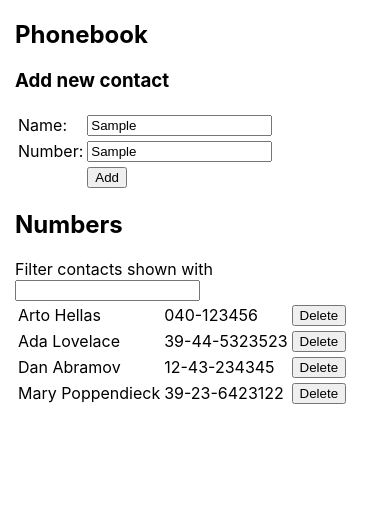
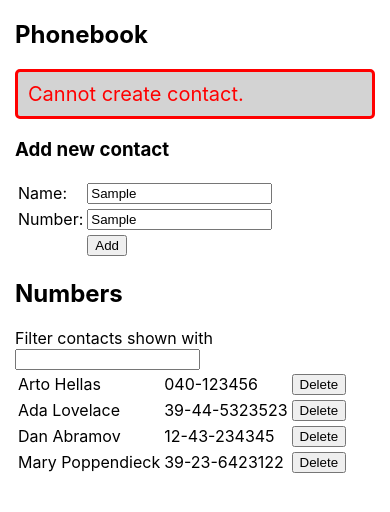
Before and after one commit to KrrisH-13/fullstack_2020, a React (Create React App) app in the folder part2/phonebook/: page / in a window 390 px wide. Both pictures are taken after typing "Sample", "Sample" into the empty fields and a click on the button "Add". Shown: the top 512 px of the page. Built offline with nearby package versions, Linux system fonts and the light colour scheme; no server answers; data requests are answered from the project's data file.

Commit message:
Solutions of part 2- (Phonebook) * 2.19 step 11     Added Notification component to handle notifications for successful operations and errors.

```diff
--- a/part2/phonebook/src/App.css
+++ b/part2/phonebook/src/App.css
@@ -1,3 +1,38 @@
 .App {
   text-align: center;
 }
+
+.positiveAlert{
+  color: green;
+  background: lightgrey;
+  font-size: 20px;
+  border-style: solid;
+  border-color: green;
+  border-radius: 5px;
+  padding: 10px;
+  margin-bottom: 10px;
+}
+
+
+.negativeAlert{
+  color: red;
+  background: lightgrey;
+  font-size: 20px;
+  border-style: solid;
+  border-color: red;
+  border-radius: 5px;
+  padding: 10px;
+  margin-bottom: 10px;
+}
+
+
+.neutralAlert{
+  color: darkblue;
+  background: lightgrey;
+  font-size: 20px;
+  border-style: solid;
+  border-color: darkblue;
+  border-radius: 5px;
+  padding: 10px;
+  margin-bottom: 10px;
+}
--- a/part2/phonebook/src/App.js
+++ b/part2/phonebook/src/App.js
@@ -3,7 +3,8 @@ import ContactFilter from './components/ContactFilter'
 import NewContactForm from './components/NewContactForm'
 import ContactList from './components/ContactList'
 import phonebookService from './services/phonebook'
-
+import Notification from './components/Notification'
+import  './App.css'
 
 const App = () => {
   const [ persons, setPersons ] = useState([]);
@@ -12,7 +13,13 @@ const App = () => {
   const [ newName, setNewName ] = useState('');
   const [ newNumber, setNewNumber] = useState('');
   const [ searchPhrase, setSearchPhrase] = useState('');
+  const [notificationCode, setNotificationCode] = useState(-1);
+  const [notificationMsg, setNotificationMsg] = useState('');
 
+  // Notifications display time in seconds.
+  const notificationDisplayDuration = 3;
+
+  // load contacts from API on load
   useEffect(() =>{
     phonebookService
       .getAll()
@@ -21,8 +28,9 @@ const App = () => {
         setPersons(data);
       })
       .catch(error =>{
-        console.log('Error in HTTP request'+error)
-        alert('cannot contact server.')
+        console.log(error);
+        setNotificationCode(2);
+        setNotificationMsg('Cannot contact server. Refresh page to try again.');
     });
   },[])
 
@@ -38,7 +46,6 @@ const App = () => {
 
   //Function to filter names by search query.
   const filterContacts = (phonebook,query) => {
-    // console.log(query);
     setPersons(phonebook.filter(person => person.name.toLowerCase().includes(query.toLowerCase())));
   }
 
@@ -51,6 +58,15 @@ const App = () => {
     //Filter according to the search query
     filterContacts(updatedPhonebook, searchPhrase);
 
+  }
+
+  const displayNotification = (code, message)=>{
+    setNotificationCode(code);
+    setNotificationMsg(message);
+    setTimeout(() => {
+      setNotificationCode(-1);
+      setNotificationMsg('');
+    }, notificationDisplayDuration*1000);
   }
 
 
@@ -66,10 +82,10 @@ const App = () => {
           .updateContact(updatedContact)
           .then((createdContact) =>{
             refreshPhonebook(allContacts.map((contact)=>contact.id!==createdContact.id?contact:createdContact));
+            displayNotification(1,`Contact details for ${createdContact.name} updated successfully.`)
           })
           .catch(error =>{
-            console.log('Error in HTTP request'+error);
-            alert('cannot contact server. Could not update contact');
+            displayNotification(2,'Cannot update contact.');
           });
       }
       return;
@@ -78,10 +94,12 @@ const App = () => {
 
     phonebookService
       .addContact(newContact)
-      .then((createdContact) => refreshPhonebook(allContacts.concat([createdContact])))
+      .then((createdContact) => {
+        refreshPhonebook(allContacts.concat([createdContact]));
+        displayNotification(1,`Added ${createdContact.name} successfully.`);
+      })
       .catch(error =>{
-        console.log('Error in HTTP request'+error);
-        alert('cannot contact server. Could not create contact');
+        displayNotification(2,'Cannot create contact.');
       });
     }
 
@@ -90,13 +108,14 @@ const App = () => {
       phonebookService
         .deleteContact(id)
         .then(response =>{
+          var name = allContacts.filter(contact => contact.id ===  id)[0].name;
           var updatedPhonebook = allContacts.filter(contact => contact.id !== id);
           setAllContacts(updatedPhonebook);
           filterContacts(updatedPhonebook,searchPhrase);
+          displayNotification(1, `Contact details of ${name} successfully removed from phonebook.`)
         })
           .catch(error=>{
-            console.log('Error in HTTP request'+error);
-            alert('cannot contact server. Could not delete contact');
+            displayNotification(2,'Cannot delete contact.');
           });
      }
     }
@@ -104,6 +123,7 @@ const App = () => {
   return (
     <div>
       <h2>Phonebook</h2>
+      <Notification code={notificationCode} message={notificationMsg} />
       <h3>Add new contact</h3>
       <NewContactForm
         newName = {newName}
--- /dev/null
+++ b/part2/phonebook/src/components/Notification.js
@@ -0,0 +1,40 @@
+const Notification = ({code, message}) => {
+    // codes -
+    // 0 - neutral message - alert to user (neutral colours)
+    // 1 - Positive messages - creation, edits, etc. (positive colours)
+    // 2 - Negative messages - deletion, errors, etc. (negative colours)
+    // console.log('notification updated')
+
+    if (code === 1){
+        // console.log('code = 1')
+        return(
+                <div className='positiveAlert'>
+                    {message}
+                </div>
+        );
+    }
+    else if (code ===2){
+        // console.log('code = 2')
+
+        return(
+            <div className='negativeAlert'>
+                {message}
+            </div>
+        );
+    }
+    else if (code ===3){
+        // console.log('code = 3')
+
+        return(
+            <div className='neutralAlert'>
+                    {message}
+            </div>
+        );
+    }
+    // console.log('code = other')
+
+    //  any other code passed, return empty.
+    return(<></>);
+}
+
+export default Notification;
--- a/part2/phonebook/src/services/phonebook.js
+++ b/part2/phonebook/src/services/phonebook.js
@@ -13,12 +13,12 @@ const addContact = (newContact)=>{
 
 const deleteContact = (id)=>{
     const req = axios.delete(baseApiUrl + '/persons/' + id);
-    return req.then(req.data);
+    return req.then(response => response.data);
 }
 
 const updateContact = (contact)=>{
     const req = axios.put(baseApiUrl+'/persons/'+contact.id, contact);
-    return req.then(req.data);
+    return req.then(response => response.data);
 }
 
 const phonebookService = { getAll, addContact, deleteContact, updateContact };
```
